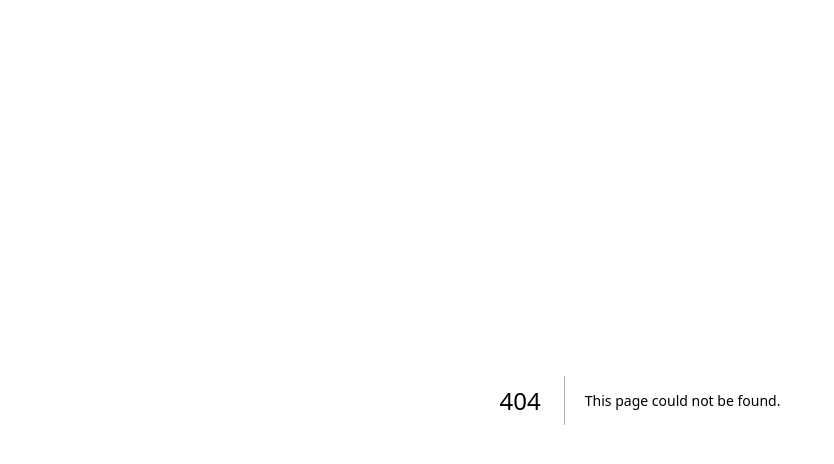
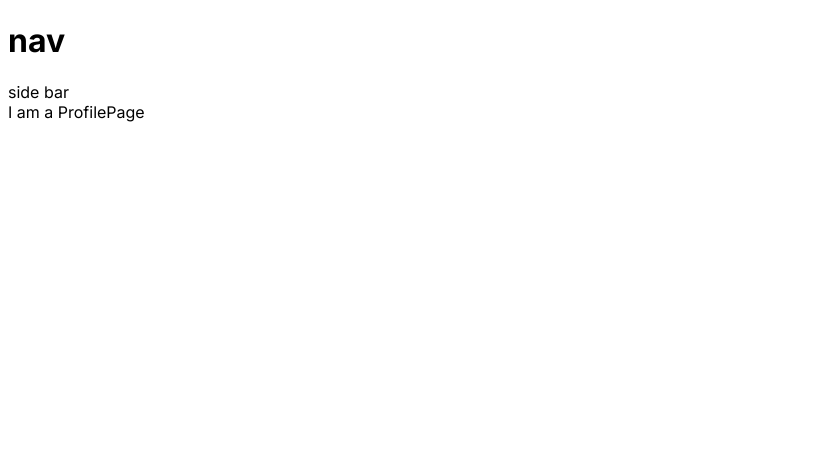
Before and after one commit to rakib00-dev/nextjs-app-router, a Next.js app: page /dashboard/profile in a window 1280 px wide. Before the commit this address had no page. Shown: the top 464 px of the page, without its empty margins (0-834 px from the left). Built offline with nearby package versions, Linux system fonts and the light colour scheme.

Commit message:
added profile page and dahboard page

```diff
--- a/src/app/dashboard/layout.tsx
+++ b/src/app/dashboard/layout.tsx
@@ -1,7 +1,13 @@
 import React from 'react';
 
 const layout = ({ children }: { children: React.ReactNode }) => {
-  return <div>{children}</div>;
+  return (
+    <div>
+      <h1>nav</h1>
+      <div>side bar</div>
+      {children}
+    </div>
+  );
 };
 
 export default layout;
--- a/src/app/dashboard/page.tsx
+++ b/src/app/dashboard/page.tsx
@@ -3,7 +3,7 @@ import React from 'react';
 const DashboardPage: React.FC = (props) => {
   return (
     <>
-      <div>I am a dashboard</div>
+      <div className="text-4xl">I am a dashboard</div>
     </>
   );
 };
--- /dev/null
+++ b/src/app/dashboard/profile/page.tsx
@@ -0,0 +1,11 @@
+import React from 'react';
+
+const ProfilePage: React.FC = (props) => {
+  return (
+    <>
+      <div className="text-4xl">I am a ProfilePage</div>
+    </>
+  );
+};
+
+export default ProfilePage;
```
